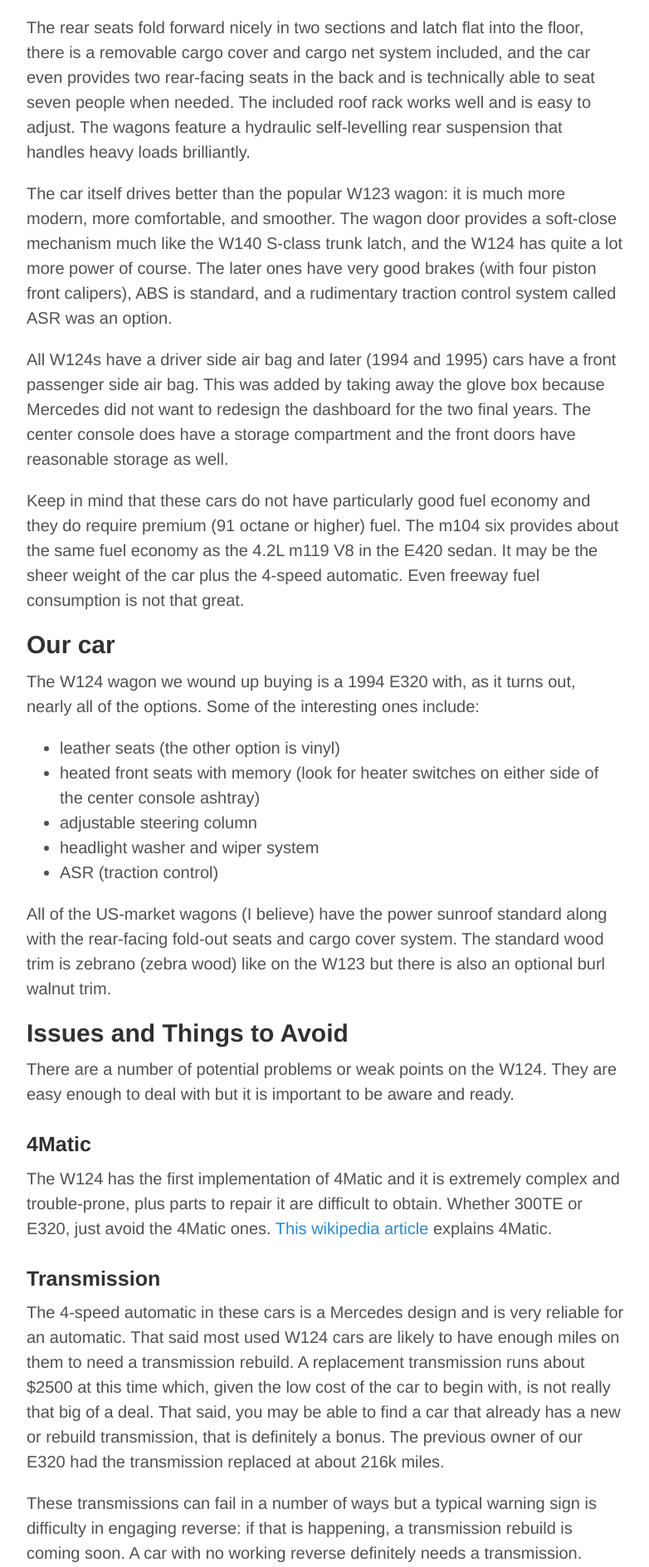
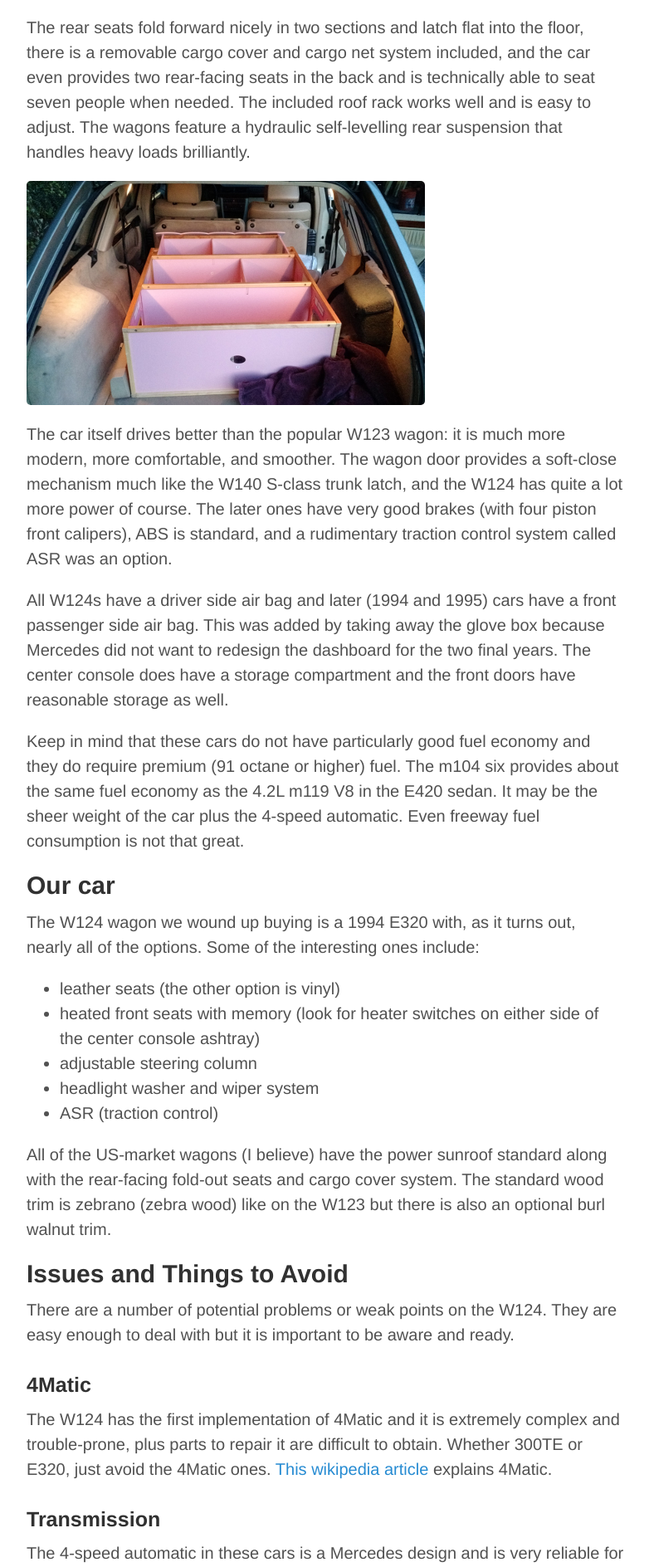
Before and after one commit to yurovsky/yurovsky.github.io, a Jekyll site: the page built from _posts/2016-02-20-mercedes-w124-e320-wagon.md, in a window 1280 px wide. Shown: the part 916-2804 px from the top of the page at 83% size, without its empty margins (248-1030 px from the left). Built offline with Jekyll 4.4.1, drawn with Linux system fonts in a browser that asks for light colours; comment, search, counter and statistics services are not loaded.

Commit message:
add a photo

```diff
--- a/_posts/2016-02-20-mercedes-w124-e320-wagon.md
+++ b/_posts/2016-02-20-mercedes-w124-e320-wagon.md
@@ -27,6 +27,8 @@
 seven people when needed.  The included roof rack works well and is easy to
 adjust.  The wagons feature a hydraulic self-levelling rear suspension that
 handles heavy loads brilliantly.
+
+![E320 Wagon Seats Folded](/assets/wagon-back.png)
 
 The car itself drives better than the popular W123 wagon: it is much more
 modern, more comfortable, and smoother. The wagon door provides a soft-close
```
Also changed, not shown: assets/wagon-back.png (added).
